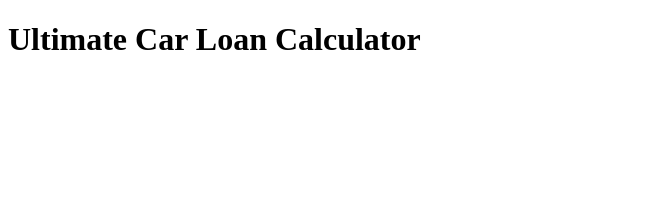
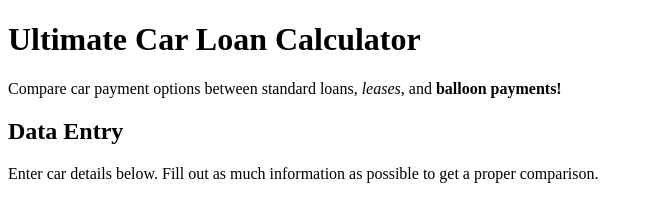
Before and after one commit to jviper32/html_boilerplate, a plain HTML site: page index.html in a window 1280 px wide. Shown: the whole page, without its empty margins (0-653 px from the left). Drawn offline with Linux system fonts and the light colour scheme.

Commit message:
Added some headers and paragraphs.

```diff
--- a/index.html
+++ b/index.html
@@ -6,5 +6,8 @@
     </head>
     <body>
         <h1>Ultimate Car Loan Calculator</h1>
+        <p>Compare car payment options between standard loans, <em>leases</em>, and <strong>balloon payments!</strong></p>
+        <h2>Data Entry</h2>
+        <p>Enter car details below. Fill out as much information as possible to get a proper comparison.</p>
     </body>
 </html>
```
